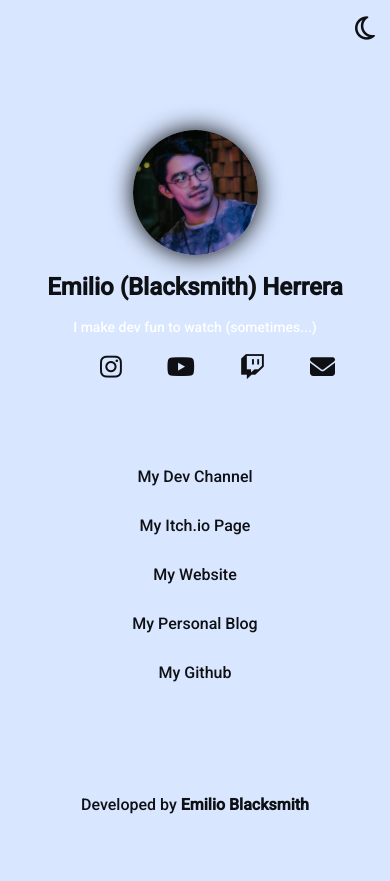
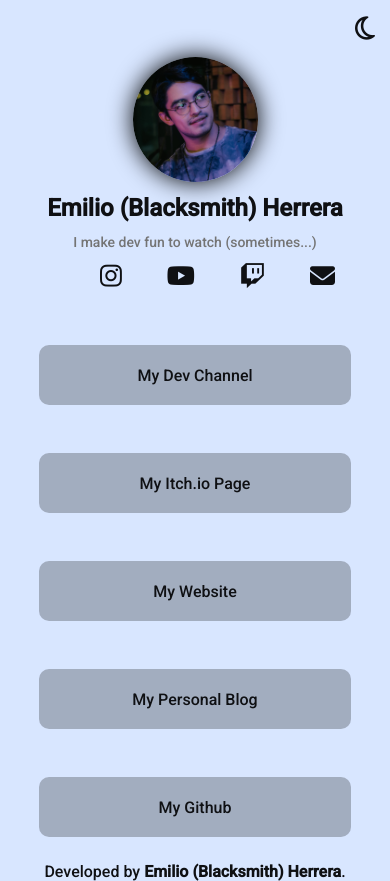
Before and after one commit to EmilioBlacksmith/bioLink, a React (Vite) app: page / in a window 390 px wide. Before the commit the page ends 844 px from the top, so only its background shows below. Built offline with nearby package versions, Linux system fonts and the light colour scheme.

Commit message:
finished biolinks and styles || tested

```diff
--- a/src/App.jsx
+++ b/src/App.jsx
@@ -15,7 +15,7 @@ function App() {
         <Links />
       </div>
       <div className='footer'>
-        <p>Developed by <a href='https://github.com/EmilioBlacksmith' target='_blank'><b>Emilio Blacksmith</b></a></p>
+        <p>Developed by <a href='https://github.com/EmilioBlacksmith' target='_blank'><b>Emilio (Blacksmith) Herrera</b></a>. </p>
       </div>
     </div>
   )
--- a/src/components/DarkModeToggle.jsx
+++ b/src/components/DarkModeToggle.jsx
@@ -2,19 +2,37 @@ import { useEffect, useState } from 'react'
 import '../styles/darkModeToggle.css'
 
 export function DarkModeToggle(){
-    const [theme, setTheme] = useState('light');
+    const [theme, setTheme] = useState(() =>{
+        let selectedTheme = localStorage.getItem("selectedTheme");
+
+        if(selectedTheme !== null){
+            return selectedTheme;
+        }
+
+        if(window.matchMedia('(prefers-color-scheme: dark)').matches){
+            return 'dark';
+        }
+
+        return 'light';
+    });
+
+    const handleDarkMode = (e) => {
+        if(e.target.checked){
+            setTheme('dark');
+            localStorage.setItem("selectedTheme", 'dark')
+        }
+        else{
+            setTheme('light');
+            localStorage.setItem("selectedTheme", 'light')
+        }
+    }
 
     useEffect(() =>{
         if(theme === 'dark')
-        document.querySelector('html').setAttribute("data-theme", 'dark');
+            document.querySelector('html').setAttribute("data-theme", 'dark');
         else
-        document.querySelector('html').setAttribute("data-theme", 'light');
+            document.querySelector('html').setAttribute("data-theme", 'light');
     }, [theme])
-
-    const handleDarkMode = (e) => {
-        if(e.target.checked) setTheme('dark');
-        else setTheme('light');
-    }
 
     return (
         <>
@@ -23,6 +41,7 @@ export function DarkModeToggle(){
             type='checkbox'
             id='darkmode-toggle'
             onChange={handleDarkMode}
+            defaultChecked={theme === 'dark'}
         >
         </input>
         </>
--- a/src/components/Links.jsx
+++ b/src/components/Links.jsx
@@ -1,33 +1,35 @@
+import '../styles/links.css'
+
 export function Links()
 {
     return(
         <div className="links">
             <a
-                className=''
+                className='button'
                 href="https://www.youtube.com/emilioblacksmith" target="_blank"
             >
                 My Dev Channel
             </a>
             <a
-                className=''
+                className='button'
                 href="https://emilioblacksmith.itch.io/" target="_blank"
             >
                 My Itch.io Page
             </a>
             <a
-                className=''
+                className='button'
                 href="https://emilioblacksmith.github.io/" target="_blank"
             >
                 My Website
             </a>
             <a
-                className=''
+                className='button'
                 href="https://emilioblacksmith.github.io/Blog/" target="_blank"
             >
                 My Personal Blog
             </a>
             <a
-                className=''
+                className='button'
                 href="https://github.com/EmilioBlacksmith" target="_blank"
             >
                 My Github
--- a/src/index.css
+++ b/src/index.css
@@ -2,6 +2,7 @@
     --body_background: #d8e6ff;
     --body_color: #0f1013;
     --body_button_color:  rgba(0,0,0,.25);
+    --body_button_shadow: rgba(0, 0, 0, 0.25);
     @import url('https://fonts.googleapis.com/css2?family=Roboto:wght@500&display=swap');
     font-family: 'Roboto', sans-serif;
 }
@@ -10,6 +11,7 @@
     --body_background: #1C1F24;
     --body_color: white;
     --body_button_color:  rgba(0,0,0,.25);
+    --body_button_shadow: rgba(255, 255, 255, 0.25);
 }
 
 *{
@@ -42,8 +44,7 @@ a{
 
 .header {
     align-self: flex-end;
-    margin-top: 15px;
-    margin-right: 15px;
+    margin: 30px;
 }
 
 .content {
@@ -58,29 +59,23 @@ a{
     display: flex;
     flex-direction: column;
     align-items: center;
-    gap: 18px;
-}
-
-.links {
-    display: flex;
-    flex-direction: column;
-    gap: 37px;
-    align-items: center;
+    gap: 12px;
 }
 
 .footer{
-    margin-bottom: 30px;
+    margin: 15px;
 }
 
-@media only screen and (max-width: 800px){
+@media only screen and (max-width: 850px){
     .container {
         width: 100vw;
-        height: 100vh;
+        height: 90vh;
 
         display: flex;
         flex-direction: column;
         justify-content: space-between;
         align-items: center;
+        gap: 10px;
     }
 
     .header {
@@ -103,7 +98,8 @@ a{
         display: flex;
         flex-direction: column;
         align-items: center;
-        gap: 18px;
+        gap: 12px;
+        margin-bottom: -30px;
     }
 
     .links {
--- /dev/null
+++ b/src/styles/links.css
@@ -0,0 +1,33 @@
+.links {
+    display: flex;
+    flex-direction: column;
+    gap: 48px;
+    align-items: center;
+    width: 40vw;
+}
+
+.button {
+    width: 100%;
+    height: 60px;
+    background-color: var(--body_button_color);
+    display: flex;
+    align-items: center;
+    justify-content: center;
+    border-radius: 10px;
+}
+
+.button:hover{
+    box-shadow: 0 0 10px 0px var(--body_button_shadow);
+}
+
+@media only screen and (max-width: 850px){
+    .links{
+        width: 100%;
+    }
+}
+
+@media only screen and (min-width: 1920px){
+    .links{
+        width: 800px;
+    }
+}
--- a/src/styles/profile.css
+++ b/src/styles/profile.css
@@ -16,7 +16,7 @@ img{
 
 .description {
     font-size: 1.1vw;
-    color: #ffffff;
+    color: #747474;
     font-weight: lighter;
 }
 
@@ -30,7 +30,11 @@ img{
     gap: 10%;
 }
 
-@media only screen and (max-width: 800px) {
+.social-media a:hover{
+    text-shadow: 0 0 10px var(--body_button_shadow);;
+}
+
+@media only screen and (max-width: 850px) {
     img {
         width: 125px;
     }
```
